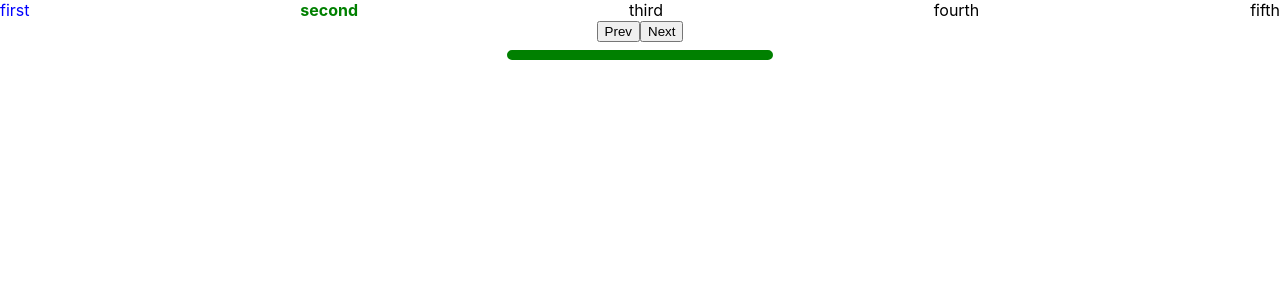
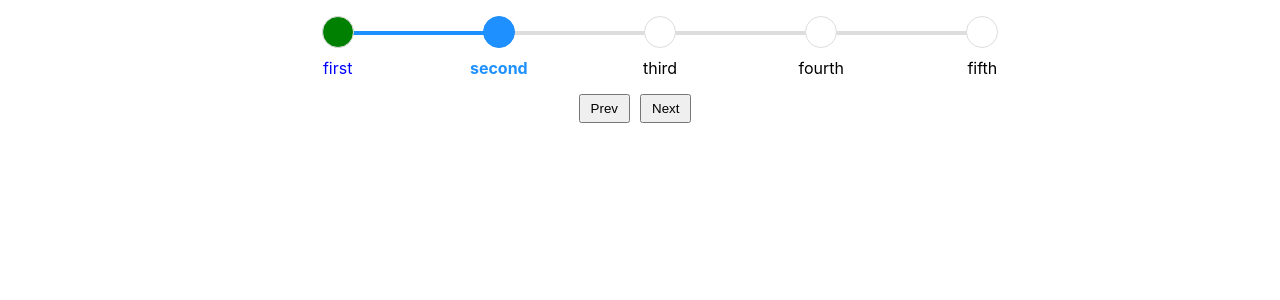
Before and after one commit to manipriyan77/typescript-stepper, a React (Create React App) app: page / in a window 1280 px wide. Both pictures are taken after a click on the button "Next". Shown: the top 300 px of the page. Built offline with nearby package versions, Linux system fonts and the light colour scheme.

Commit message:
finished the component using styled components

```diff
--- a/package.json
+++ b/package.json
@@ -10,9 +10,11 @@
     "@types/node": "^16.18.0",
     "@types/react": "^18.0.22",
     "@types/react-dom": "^18.0.7",
+    "@types/styled-components": "^5.1.26",
     "react": "^18.2.0",
     "react-dom": "^18.2.0",
     "react-scripts": "5.0.1",
+    "styled-components": "^5.3.6",
     "typescript": "^4.8.4",
     "web-vitals": "^2.1.4"
   },
--- a/src/App.css
+++ b/src/App.css
@@ -1,5 +1,7 @@
 .App {
   text-align: center;
+  display: flex;
+  flex-direction: column;
 }
 
 .App-logo {
@@ -64,9 +66,3 @@
   border-radius: 50px;
   background-color: yellow;
 }
-
-hr {
-  border-radius: 10px;
-  border: 5px solid green;
-  width: 20%;
-}
--- a/src/Components/Stepper2.tsx
+++ b/src/Components/Stepper2.tsx
@@ -1,37 +1,58 @@
 import React, { useState } from "react";
+import { Button, ButtonWrapper, ListWrapper, StepperWrapper } from "../Style/Stepper.style";
 
 const Stepper2 = () => {
   const [stepperCount, setStepperCount] = useState<number>(1);
   const array = ["first", "second", "third", "fourth", "fifth"];
   return (
-    <div>
-      <section style={{ display: "flex", justifyContent: "space-between" }}>
+    <>
+      <ListWrapper>
         {array.map((element, i) => {
           return (
-            <div
+            <li
               key={i}
               className={`${stepperCount === i + 1 && "active"} ${
                 i + 1 < stepperCount && "complete"
               } `}
             >
               {element}
-            </div>
+            </li>
           );
         })}
-      </section>
+      </ListWrapper>
 
       {stepperCount === 1 ? (
-        <button onClick={() => setStepperCount((prev) => prev + 1)}>Next</button>
+        <ButtonWrapper>
+          <Button onClick={() => setStepperCount((prev) => prev + 1)}>Next</Button>
+        </ButtonWrapper>
       ) : stepperCount <= array.length && stepperCount > 1 ? (
-        <div>
-          <button onClick={() => setStepperCount((prev) => prev - 1)}>Prev</button>
-          <button onClick={() => setStepperCount((prev) => prev + 1)}>Next</button>
-        </div>
+        <ButtonWrapper>
+          <Button onClick={() => setStepperCount((prev) => prev - 1)}>Prev</Button>
+          <Button onClick={() => setStepperCount((prev) => prev + 1)}>Next</Button>
+        </ButtonWrapper>
       ) : (
-        <button>Finish</button>
+        <ButtonWrapper>
+          <Button>Finish</Button>
+        </ButtonWrapper>
       )}
-      <hr />
-    </div>
+
+      {/* <div>
+        <ul>
+          {array.map((element, i) => {
+            return (
+              <li
+                key={i}
+                className={`${stepperCount === i + 1 && "active"} ${
+                  i + 1 < stepperCount && "complete"
+                } `}
+              >
+                {element}
+              </li>
+            );
+          })}
+        </ul>
+      </div> */}
+    </>
   );
 };
 
--- /dev/null
+++ b/src/Style/Stepper.style.tsx
@@ -0,0 +1,22 @@
+import styled from "styled-components";
+
+export const StepperWrapper = styled.section`
+  display: flex;
+  justify-content: space-around;
+`;
+
+export const Button = styled.button`
+  padding: 5px 10px;
+  margin-right: 10px;
+`;
+
+export const ButtonWrapper = styled.div`
+  display: flex;
+  justify-content: space-between;
+  margin: auto;
+`;
+
+export const ListWrapper = styled.ul`
+  display: flex;
+  justify-content: center;
+`;
--- a/src/index.css
+++ b/src/index.css
@@ -11,3 +11,89 @@ code {
   font-family: source-code-pro, Menlo, Monaco, Consolas, 'Courier New',
     monospace;
 }
+
+.line {
+  width: 90%;
+  height: 10px;
+  margin: auto;
+  border: 1px solid black;
+  position: relative;
+}
+
+.line::after {
+  content: '\A';
+  position: absolute;
+  background: black;
+  top: 0;
+  bottom: 0;
+  left: 0;
+  width: 10%;
+}
+
+.container {
+  width: 100%;
+  margin-top: 100px;
+}
+
+.wrapperul {
+  width: 100%
+}
+
+
+
+ul li {
+  list-style-type: none;
+  float: left;
+  width: 13%;
+  position: relative;
+  text-align: center;
+}
+
+ul li:before {
+  content: " ";
+  line-height: 30px;
+  border-radius: 50%;
+  width: 30px;
+  height: 30px;
+  border: 1px solid #ddd;
+  display: block;
+  text-align: center;
+  margin: 0 auto 10px;
+  background-color: white
+}
+
+ul li:after {
+  content: "";
+  position: absolute;
+  width: 100%;
+  height: 4px;
+  background-color: #ddd;
+  top: 15px;
+  left: -50%;
+  z-index: -1;
+}
+
+ul li:first-child:after {
+  content: none;
+}
+
+ul li.active {
+  color: dodgerblue;
+}
+
+ul li.active:before {
+  border-color: dodgerblue;
+  background-color: dodgerblue
+}
+
+ul .active:after {
+  background-color: dodgerblue;
+}
+
+ul .complete:after {
+  background-color: green;
+}
+
+ul li.complete:before {
+  background-color: green;
+}
```
Also changed, not shown: 1 other file (tests, documents, lock files or other folders).
